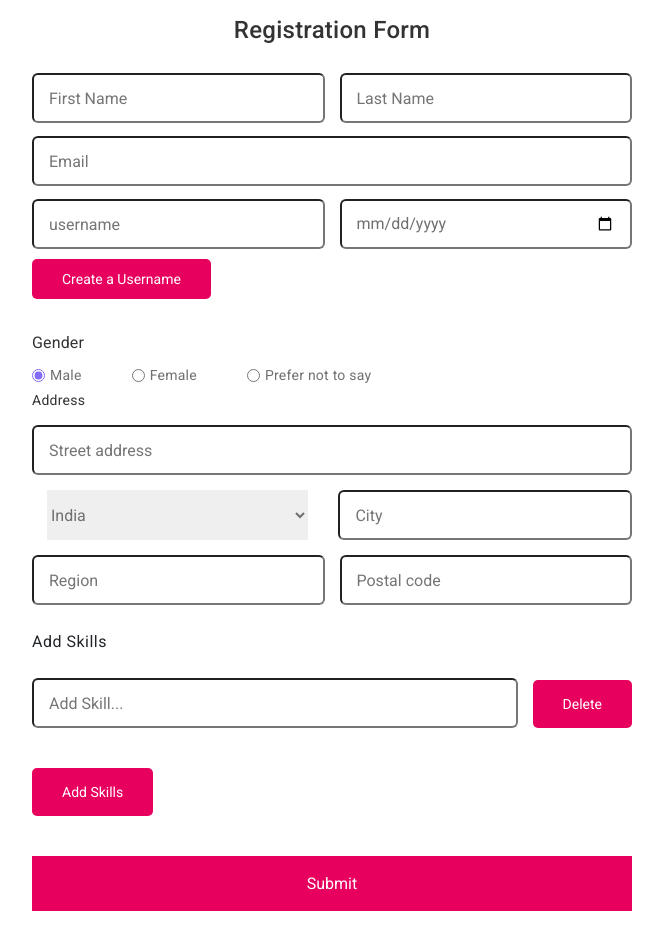
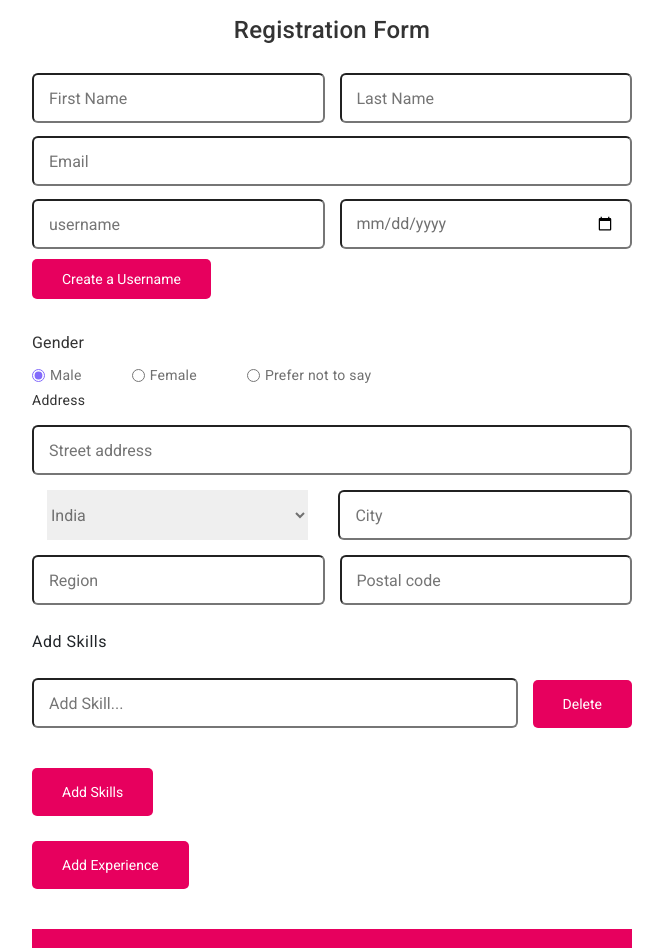
Before and after one commit to NaveeenSemwal/advance-angular, an Angular app: page / in a window 1280 px wide. Shown: the top 948 px of the page, without its empty margins (308-971 px from the left). Built offline with nearby package versions, Linux system fonts and the light colour scheme.

Commit message:
Adding form group dynamically

```diff
--- a/src/app/samples/forms/reactive-form/reactive-form.component.html
+++ b/src/app/samples/forms/reactive-form/reactive-form.component.html
@@ -100,13 +100,13 @@
       <button type="button" (click)="addSkills()" class="btn-add-delete">Add Skills</button>
 
       <!--HTML for Experience Form Array -->
-      <!-- <div class="input-box">
-        <div class="experience">
-          <label>Experience</label>
-          <input type="text" placeholder="Company Name" />
+      <div class="input-box" formArrayName="experiences">
+        <div [formGroupName]="i" class="experience" *ngFor="let item of experiences.controls; let i = index;">
+          <label>Experience {{i + 1}}</label>
+          <input type="text" placeholder="Company Name"  formControlName="company"/>
           <div class="column">
             <div class="select-box">
-              <select>
+              <select formControlName="position">
                 <option hidden>Position</option>
                 <option>Junior Developer</option>
                 <option>Software Developer</option>
@@ -114,19 +114,18 @@
                 <option>Team Lead</option>
               </select>
             </div>
-            <input type="number" placeholder="Experience" />
+            <input type="number" placeholder="Experience" formControlName="totalExp" />
           </div>
           <div class="column">
-            <input type="date" placeholder="Start Date" />
-            <input type="date" placeholder="End Date" />
+            <input type="date" placeholder="Start Date" formControlName="start" />
+            <input type="date" placeholder="End Date" formControlName="end" />
           </div>
-          <button type="button" class="btn-add-delete">Delete Experience</button>
+          <button type="button" (click)="removeExperience(i)" class="btn-add-delete">Delete Experience</button>
         </div>
       </div>
-      <button type="button" class="btn-add-delete">Add Experience</button> -->
+      <button type="button" (click)="addExperiences()" class="btn-add-delete">Add Experience</button>
 
       <input type="submit" value="Submit" class="submit-btn" [disabled]="!reactiveForm.valid">
-      <!-- [disabled]="!reactiveForm.valid" -->
     </form>
   </section>
 
--- a/src/app/samples/forms/reactive-form/reactive-form.component.ts
+++ b/src/app/samples/forms/reactive-form/reactive-form.component.ts
@@ -29,12 +29,20 @@
        }),
        skills : new FormArray([
         new FormControl(null ,Validators.required)
-       ])
+       ]),
+       experiences : new FormArray([])
     })
+
+
+
   }
 
   get skills() : FormArray {
     return this.reactiveForm.get("skills") as FormArray
+  }
+
+  get experiences() : FormArray {
+    return this.reactiveForm.get("experiences") as FormArray
   }
 
   OnRegister(){
@@ -51,4 +59,22 @@
     this.skills.push(new FormControl(null, Validators.required))
   }
 
+  addExperiences(){
+
+    const frmGroup = new FormGroup({
+      company: new FormControl(null),
+      position: new FormControl(null),
+      totalExp: new FormControl(null),
+      start: new FormControl(null),
+      end: new FormControl(null),
+
+     });
+
+      this.experiences.push(frmGroup);
+
+  }
+
+  removeExperience(index : number){
+    this.experiences.removeAt(index);
+    }
 }
```
